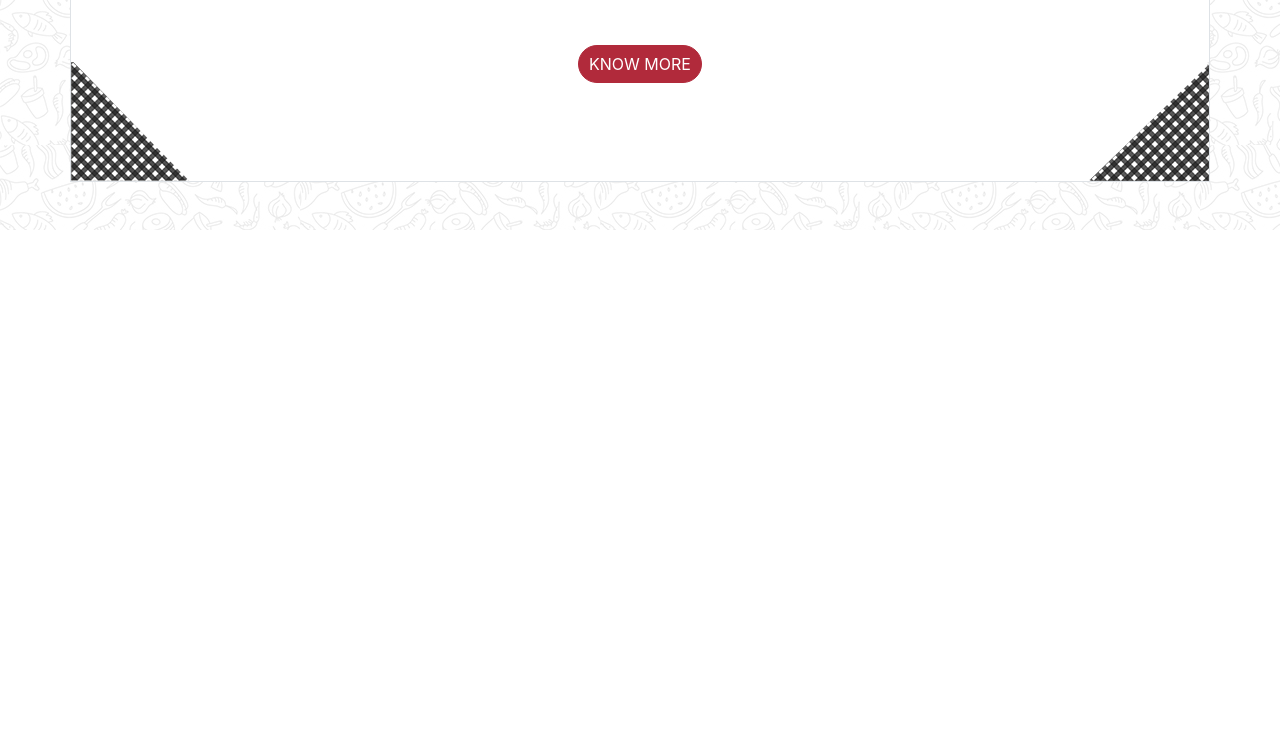
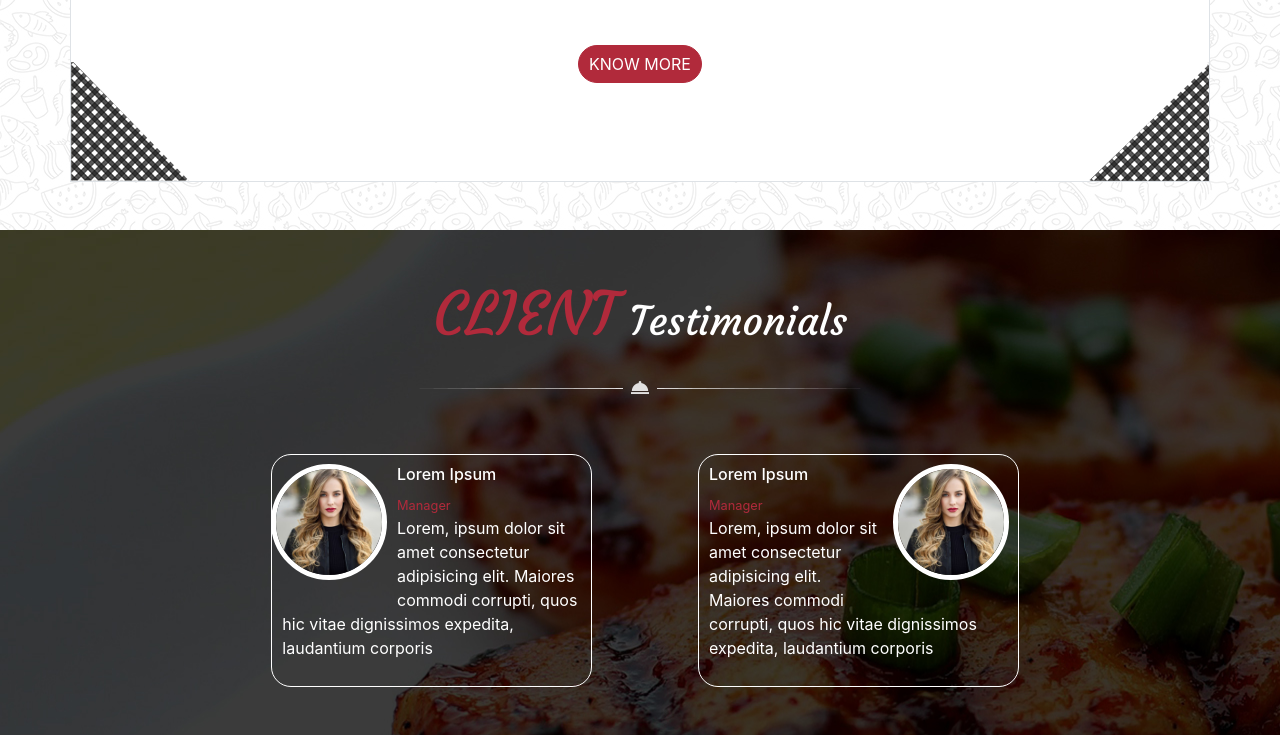
Before and after one commit to anaseightsee/bootstrap-chefs, a website: page index.html in a window 1280 px wide. Shown: the part 4231-4966 px from the top of the page. Before the commit the page ends 4461 px from the top, so only its background shows below. Drawn offline with Linux system fonts and the light colour scheme.

Commit message:
section4 done but still needs some tweaking to be fixed at the end

```diff
--- a/index.html
+++ b/index.html
@@ -309,5 +309,31 @@
     </div>
 
     <!-- SECTION3 END -->
+
+    <!-- SECTION4 START -->
+
+    <div class="section4">
+            <h1 class="text-center text-light pt-5"><span class="our">CLIENT</span> Testimonials<br>
+            <img src="./Public/images/decoration_line.png" alt=""></h1>
+        <div class="row no-gutters justify-content-center">
+            <div class="col-4 p-5 text-light">
+                <img class="rounded-circle img-left" src="/Public/images/testimonial1.jpg" alt="">
+                <div class="testimonials"><h6>Lorem Ipsum</h6>
+                <small class="manager">Manager</small>
+                <p>Lorem, ipsum dolor sit amet consectetur adipisicing elit. Maiores commodi corrupti, quos hic vitae dignissimos expedita, laudantium corporis</p>
+            </div>
+
+            </div>
+            <div class="col-4 p-5 text-light">
+                <img class="rounded-circle img-right" src="/Public/images/testimonial1.jpg" alt="">
+                <div class="testimonials"><h6>Lorem Ipsum</h6>
+                <small class="manager">Manager</small>
+                <p>Lorem, ipsum dolor sit amet consectetur adipisicing elit. Maiores commodi corrupti, quos hic vitae dignissimos expedita, laudantium corporis</p>
+                </div>
+            </div>
+        </div>
+    </div>
+
+    <!-- SECTION4 END -->
 </body>
 </html>
--- a/src/sass/style.sass
+++ b/src/sass/style.sass
@@ -133,3 +133,31 @@ section .container ul li
     border-radius: 50px
     text-align: center
 // SECTION3 END
+
+// SECTION4 START
+
+.section4
+    background-image: url('../../Public/images/testimonials_background.jpg')
+    width: 100%
+    background-repeat: no-repeat
+
+.section4 .row .col-4 img
+    width: 35%
+    border: 5px solid #fff
+    margin: 10px
+
+.img-left
+    float: left
+
+.img-right
+    float: right
+
+.testimonials
+    border: 1px solid #fff
+    border-radius: 20px
+    padding: 10px
+    margin-left: 10px
+
+.manager
+    color: $maincolor
+// SECTION4 END
```
Also changed, not shown: Public/css/style.css, 1 other file.
